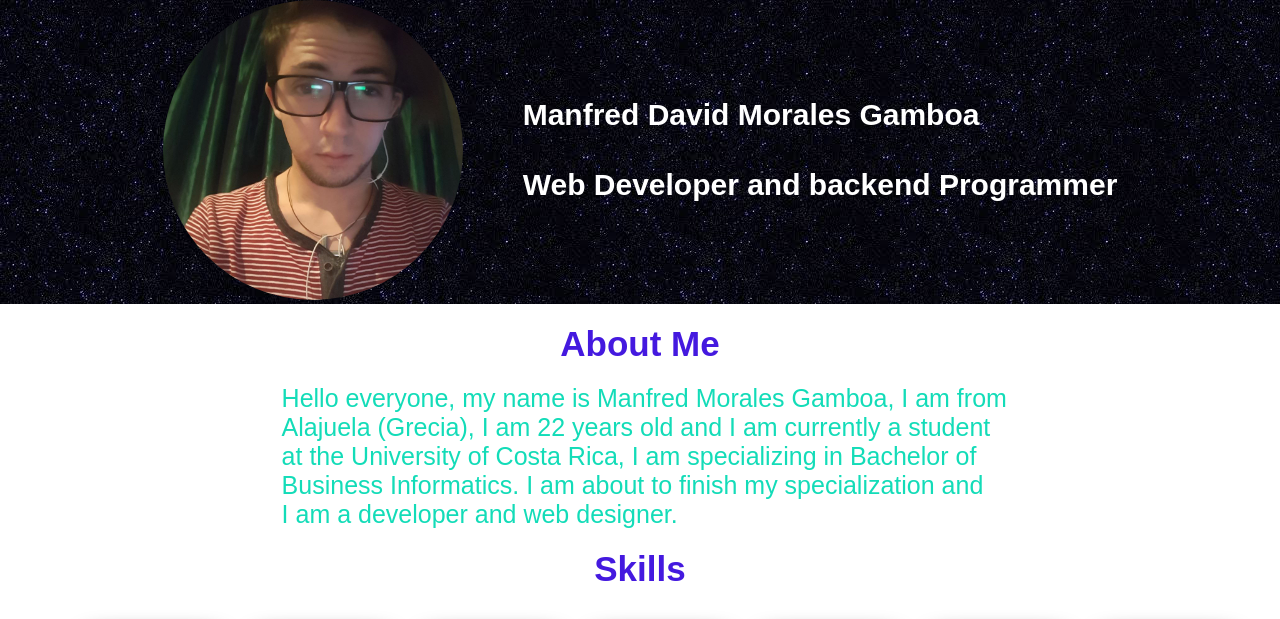
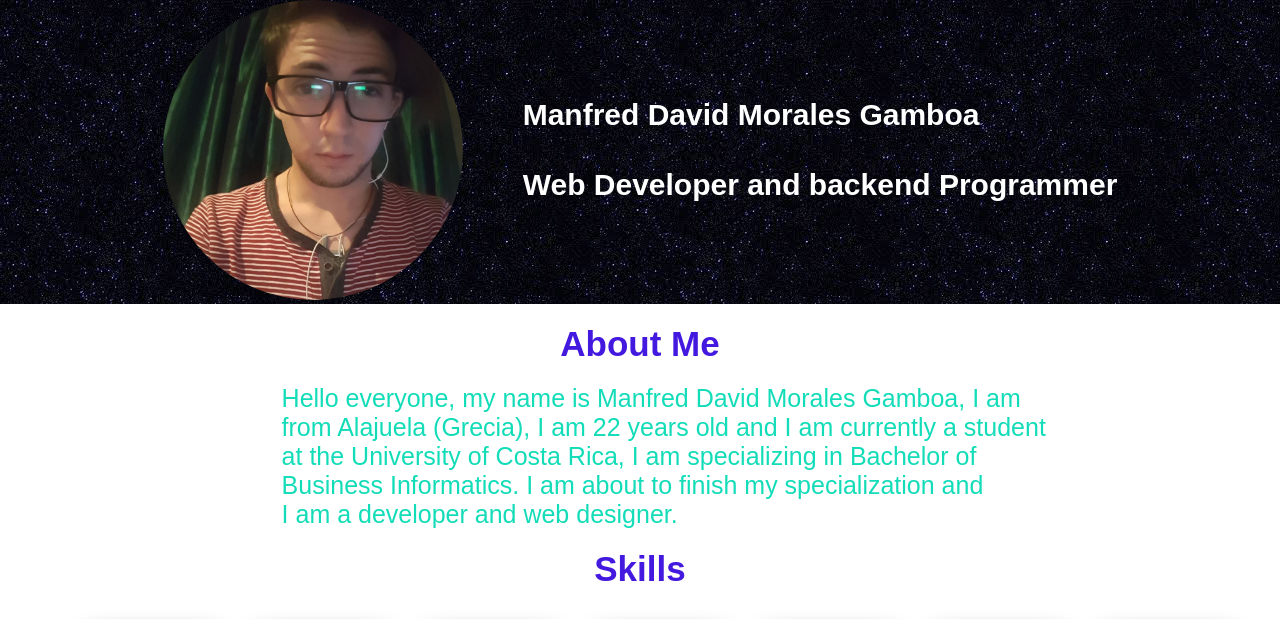
Before and after one commit to Manfred-Morales/Proyecto-Individual-de-Multimedios-Manfred-Morales-Gamboa-B64792, a website: page index.html in a window 1280 px wide. Shown: the top 619 px of the page. Drawn offline with Linux system fonts and the light colour scheme.

Commit message:
commit 13

```diff
--- a/index.html
+++ b/index.html
@@ -23,7 +23,7 @@
   <Section class="aboutme">
     <h1 class="aboutme__title">About Me</h1>
     <p class="aboutme__info">
-      Hello everyone, my name is Manfred Morales Gamboa,
+      Hello everyone, my name is Manfred David Morales Gamboa,
       I am from Alajuela (Grecia), I am 22 years old and I am currently a
       student<br> at the University of Costa Rica,
       I am specializing in Bachelor of <br> Business Informatics.
```
